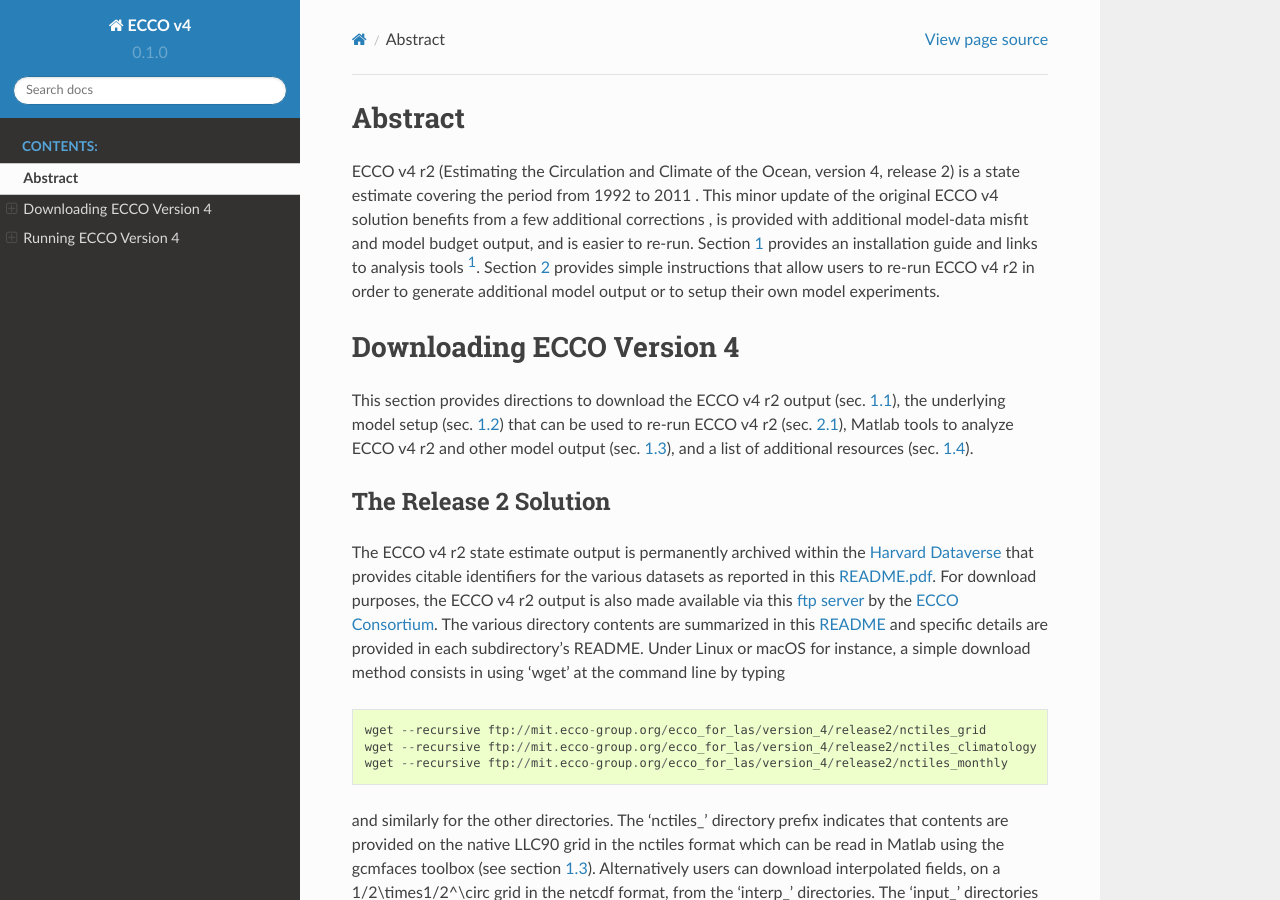
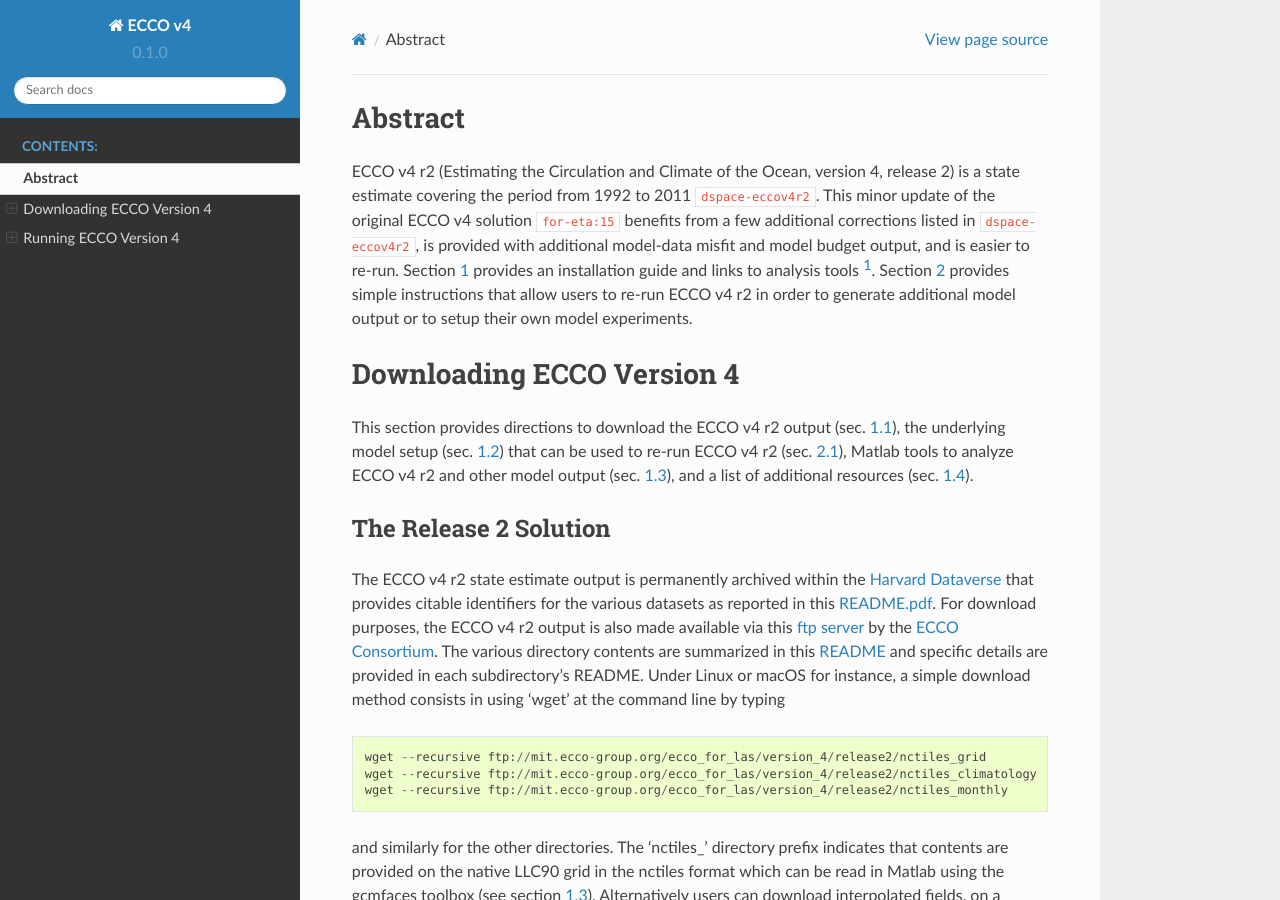
Before and after one commit to gaelforget/ECCOv4, a Sphinx documentation site: the page built from docs/eccov4.rst, in a window 1280 px wide and 900 px high. Built offline with Sphinx 7.4.7 and the Read the Docs theme 2.0.0, drawn with Linux system fonts in a browser that asks for light colours; cross-references to code outside the pages are shown as plain code; some of the changed text lies outside the part shown.

```diff
--- a/docs/conf.py
+++ b/docs/conf.py
@@ -30,7 +30,10 @@
 # Add any Sphinx extension module names here, as strings. They can be
 # extensions coming with Sphinx (named 'sphinx.ext.*') or your custom
 # ones.
-extensions = []
+extensions = ['sphinx.ext.autodoc',
+    'sphinx.ext.mathjax',
+    'sphinx.ext.viewcode',
+    'sphinxcontrib.bibtex']
 
 # Add any paths that contain templates here, relative to this directory.
 templates_path = ['_templates']
@@ -95,7 +98,9 @@ html_theme_path = [sphinx_rtd_theme.get_html_theme_path()]
 # Add any paths that contain custom static files (such as style sheets) here,
 # relative to this directory. They are copied after the builtin static files,
 # so a file named "default.css" will overwrite the builtin "default.css".
-html_static_path = ['_static']
+### gf: the following is commented to avoid warning
+### gf: see https://github.com/terasolunaorg/guideline/issues/1358
+# html_static_path = ['_static']
 
 # Custom sidebar templates, must be a dictionary that maps document names
 # to template names.
--- a/docs/eccov4.rst
+++ b/docs/eccov4.rst
@@ -20,10 +20,10 @@ Abstract
 
 ECCO v4 r2 (Estimating the Circulation and Climate of the Ocean, version
 4, release 2) is a state estimate covering the period from 1992 to 2011
-:raw-latex:`\citep{dspace-eccov4r2}`. This minor update of the original
-ECCO v4 solution :raw-latex:`\citep{gmd-8-3071-2015}` benefits from a
-few additional corrections
-:raw-latex:`\citep[listed in][]{dspace-eccov4r2}`, is provided with
+:cite:`dspace-eccov4r2`. This minor update of the original
+ECCO v4 solution :cite:`for-eta:15` benefits from a
+few additional corrections listed in
+:cite:`dspace-eccov4r2`, is provided with
 additional model-data misfit and model budget output, and is easier to
 re-run. Section `1 <#downloads>`__ provides an installation guide and
 links to analysis tools [1]_. Section `2 <#runs>`__ provides simple
@@ -86,7 +86,7 @@ Linux or macOS for instance, a simple download method consists in using
 
 and similarly for the other directories. The ‘nctiles\_’ directory
 prefix indicates that contents are provided on the native LLC90 grid in
-the nctiles format :raw-latex:`\citep{gmd-8-3071-2015}` which can be
+the nctiles format :raw-latex:`\citep{for-eta:15}` which can be
 read in Matlab using the gcmfaces toolbox (see
 section \ `1.3 <#download-analysis>`__). Alternatively users can
 download interpolated fields, on a :math:`1/2\times1/2^\circ` grid in
@@ -97,7 +97,7 @@ MITgcm (sections `1.2 <#download-setup>`__ and
 directory <ftp://mit.ecco-group.org/ecco_for_las/version_4/release2/profiles/>`__
 contains the MITprof collections of collocated in situ and state
 estimate profiles in ‘netcdf’ format
-:raw-latex:`\citep{gmd-8-3071-2015}`.
+:raw-latex:`\citep{for-eta:15}`.
 
 .. _download-setup:
 
@@ -166,12 +166,12 @@ Matlab tools are provided to analyze model output from section
 `1.1 <#download-solution>`__ or section `2.1 <#eccov4-baseline>`__
 include:
 
--  | The gcmfaces Matlab toolbox :raw-latex:`\citep{gmd-8-3071-2015}`
+-  | The gcmfaces Matlab toolbox :raw-latex:`\citep{for-eta:15}`
      gets installed as explained in the
    | `gcmfaces.pdf <http://mitgcm.org/viewvc/*checkout*/MITgcm/MITgcm_contrib/gael/matlab_class/gcmfaces.pdf>`__
      documentation. It can be used, for example, to re-generate the
      ‘standard analysis’ for ECCO v4 r2 (i.e., the plots included in
-     :raw-latex:`\cite{dspace-eccov4r2}`) from the released model output
+     :cite:`dspace-eccov4r2`) from the released model output
      (sec. `1.1 <#download-solution>`__) or from the plain, binary,
      model output (sec. `2.1 <#eccov4-baseline>`__).
 
@@ -290,7 +290,7 @@ Fig. \ `[testreportecco] <#testreportecco>`__. The expected level of
 accuracy for 20-year re-runs, based upon an up-to-date MITgcm code and a
 standard computing environment, is reached when the displayed values are
 all :math:`\leq-3`. Interpretation of the testreport_ecco.m output is
-explained in detail in :raw-latex:`\cite{gmd-8-3071-2015}`.
+explained in detail in :raw-latex:`\cite{for-eta:15}`.
 
 The 20-year model run typically takes between 6 to 12 hours of
 wall-clock time on 96 cores using a modern computing environment. The
@@ -359,7 +359,7 @@ It is here assumed that MITgcm and ECCO v4 directories have been
 downloaded and organized as shown in
 Fig. \ `[mitgcmdirs] <#mitgcmdirs>`__. Users can then re-run the
 ‘baseline 1’ solution that more closely matches the original, release 1,
-solution of :raw-latex:`\cite{gmd-8-3071-2015}`. However, to re-run
+solution of :raw-latex:`\cite{for-eta:15}`. However, to re-run
 baseline 1 instead of release 2, a few modifications to the setup are
 needed: (a) download the corresponding forcing fields as follows:
 
```
Also changed, not shown: docs/index.rst (+8 -5 lines).
